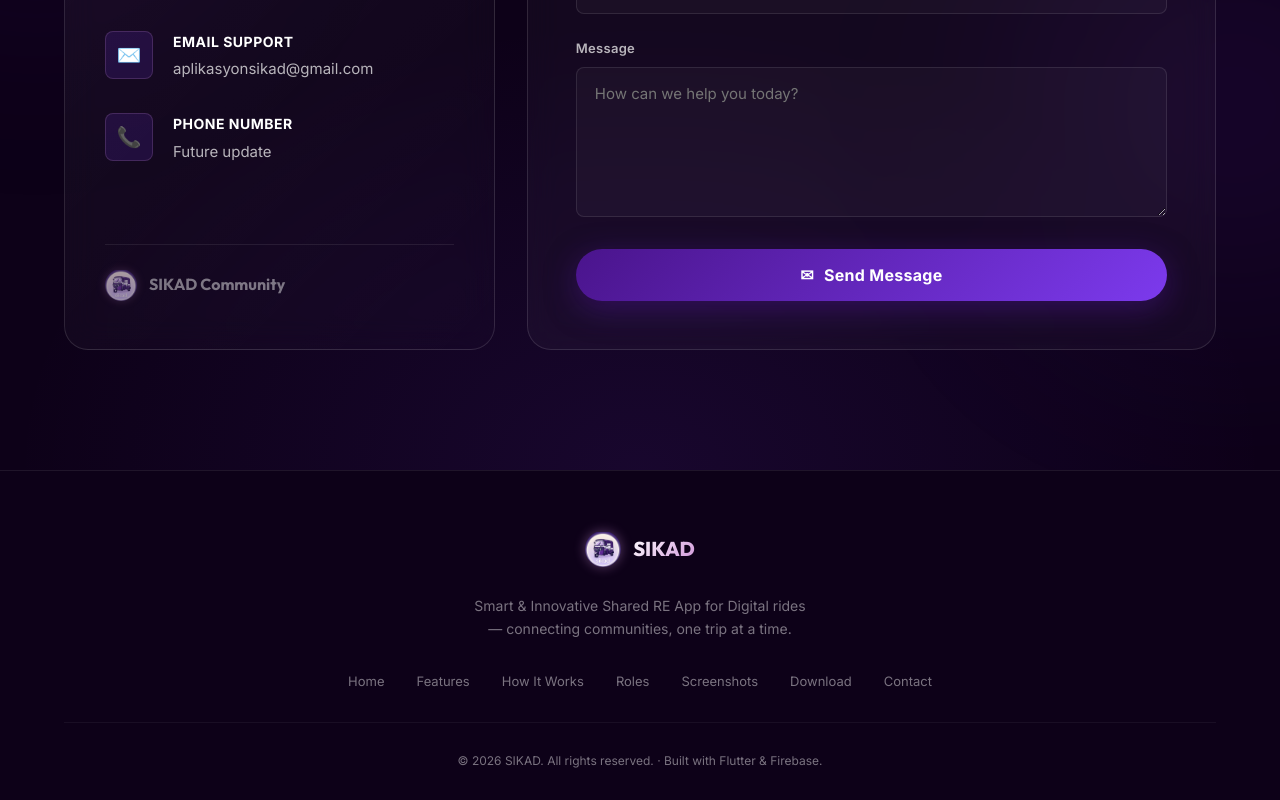
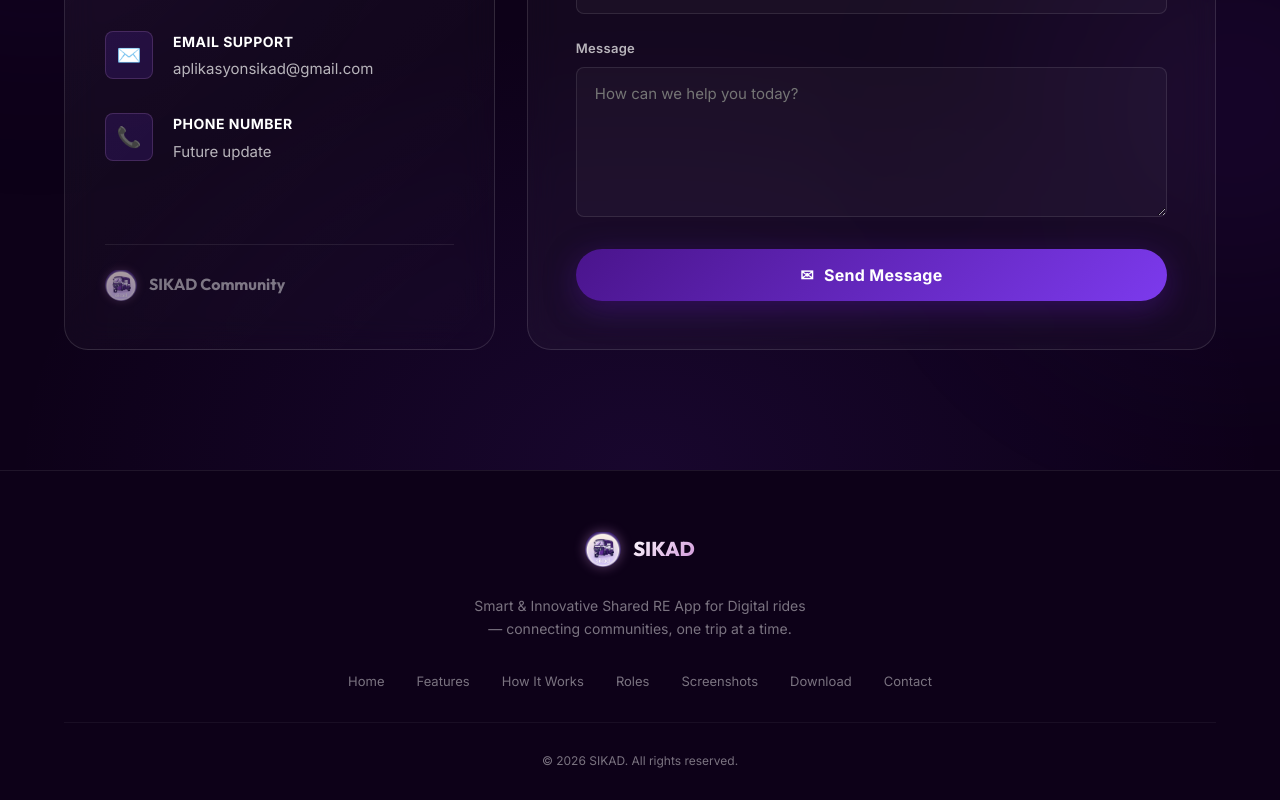
Before and after one commit to aplikasyonsikad-ai/landing-page, a React (Create React App) app: page / in a window 1280 px wide. Shown: the part 6706-7506 px from the top of the page. Built offline with nearby package versions, Linux system fonts and the light colour scheme; the HTML template or start-up script is replaced by a standard one.

Commit message:
Update footer

```diff
--- a/src/App.js
+++ b/src/App.js
@@ -513,7 +513,7 @@ function Footer() {
           <div className="footer-divider" />
 
           <p className="footer-copy">
-            © {year} SIKAD. All rights reserved. · Built with Flutter & Firebase.
+            © {year} SIKAD. All rights reserved.
           </p>
         </div>
       </div>
```
